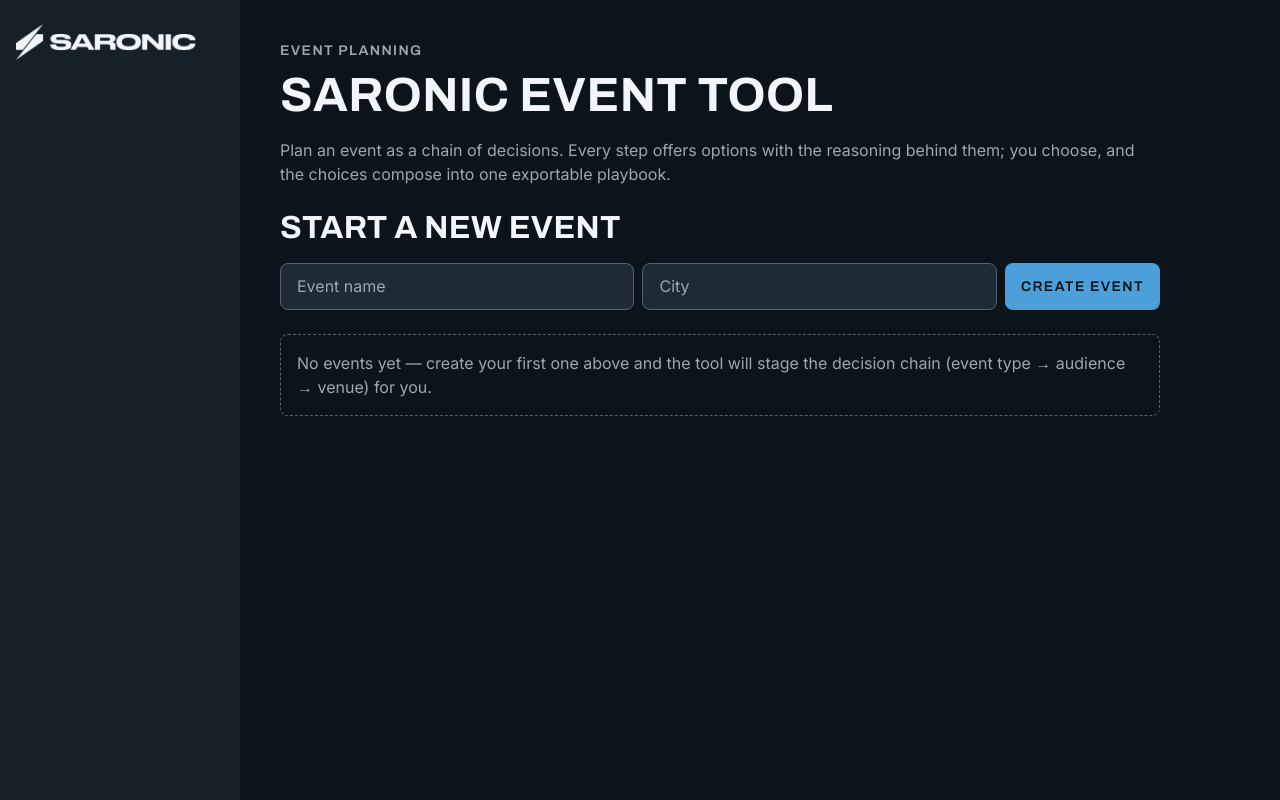
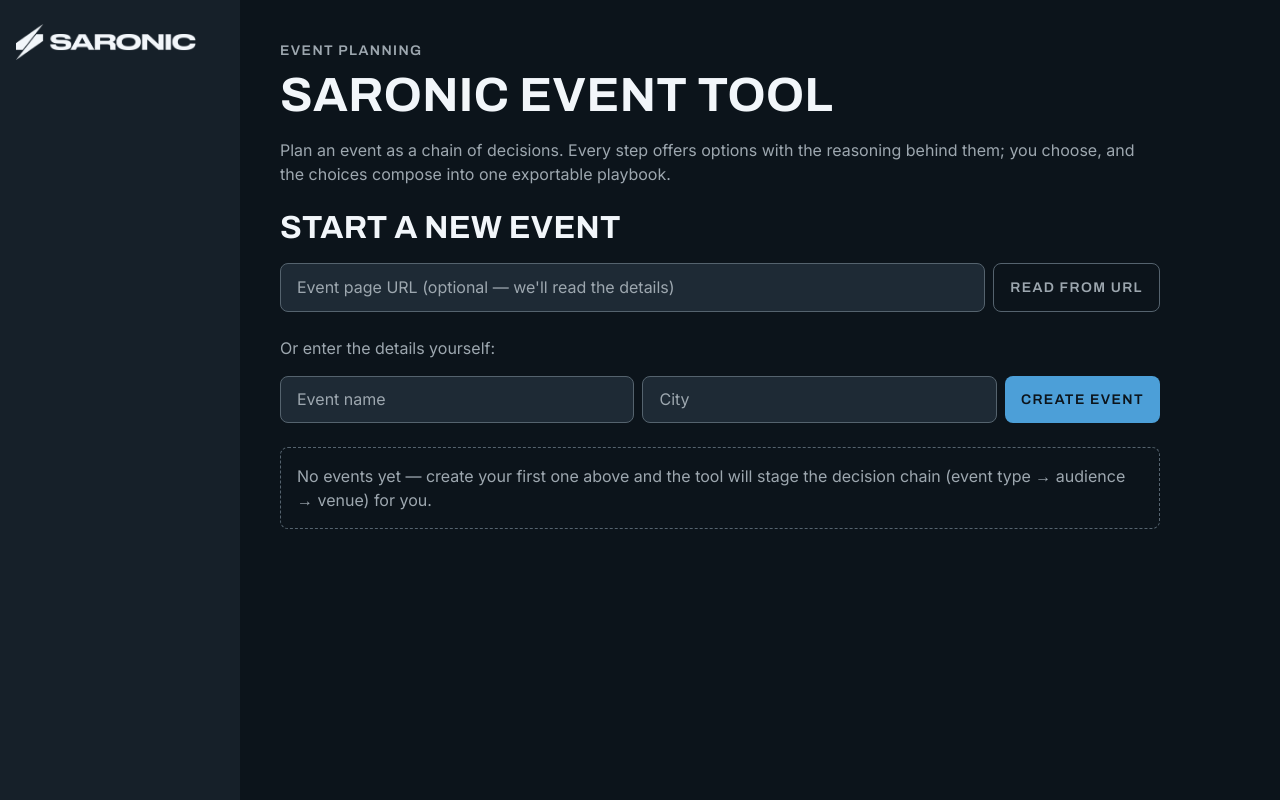
Before and after one commit to jfilipATX/saronic-event-project, a FastAPI app: page / in a window 1280 px wide. Run offline with FastAPI, Linux system fonts and the light colour scheme; data that the repository does not hold is empty.

Commit message:
P2-1 (part 3): create-screen URL intake and confirm flow
Paste a URL -> proposed facts -> coordinator confirms/corrects -> event created.
Nothing is written before confirmation, and every failure path renders the same
page with the manual form intact, so a refused or broken URL is a detour rather
than a dead end (per the product ruling).

- POST /events/scrape fetches and PROPOSES; it creates nothing.
- confirmed values are stored as event_variables with notes attributing them to
  the source page; blank fields are treated as a decision not to record.
- a corrected value always wins over the scraped one.

Two real defects found while verifying, both worse than the feature:

1. Running the test suite made LIVE Claude API calls and spent real money. The
   slides route calls get_client() whenever .env has a key and the flag on, so
   results depended on whose machine ran them - 27s vs 4s. tests/conftest.py now
   forces mock mode for the whole suite regardless of local .env. monkeypatch.setenv
   alone was not enough: app.config loads .env at import with override=False, so
   the file's values are already in os.environ before any fixture runs; the
   fixture patches Config.claude_enabled, the only place that actually decides.
   Four tests that legitimately assert the enabling logic opt out via a marker.

2. USE_REAL_CLAUDE=1 with a blank key counted as enabled, so a half-configured
   .env produced slow failing network calls instead of clean mock mode.
   claude_enabled now strips before testing the key.

Live-verified end to end with the real API: 7/7 facts extracted correctly from a
sample event page for $0.0152, and the sponsor named on the page was correctly
NOT reported as the venue. UI verified too: SSRF refusal and dead-host failure
both land on manual entry, blank facts are not stored, server confirmed down by
port probe rather than pgrep.

431/431 green, suite back to ~4s.

```diff
--- a/app/main.py
+++ b/app/main.py
@@ -22,10 +22,13 @@ from fastapi.staticfiles import StaticFiles
 from fastapi.templating import Jinja2Templates
 
 from app.db import repository as repo, schema_sql_text as sql
-from app.db.models import Attendee
+from app.db.models import Attendee, EventVariable
 from app.features.deck import build_deck, render_deck_markdown
+from app.features.event_facts import build_fact_options, extract_facts
 from app.features.images import ImageResolver
 from app.features.playbook import STEP_TITLES, compose_playbook, render_markdown
+from app.features.url_fetch import fetch_url
+from app.features.url_guard import UnsafeUrlError
 from app.features.qr_checkin import (
     STATE_ALREADY,
     STATE_TAMPERED,
@@ -46,6 +49,19 @@ _NAV = (
 
 #: Set by create_app so helpers/tests can reach the active database.
 CURRENT_DB = "events.db"
+
+
+def _scrape_client():
+    """Claude client for URL extraction, or None when real Claude is off.
+
+    A separate seam from the deck's client so tests can stub extraction without
+    touching slide copy, and so mock mode never fabricates event facts.
+    """
+    from app.claude.client import get_client
+    from app.config import load_config
+
+    cfg = load_config()
+    return get_client(cfg) if cfg.claude_enabled else None
 
 
 def _signing_secret() -> str:
@@ -179,11 +195,82 @@ def create_app(db_path: Optional[str] = None) -> FastAPI:
             {"event": None, "steps": [], "events": events},
         )
 
+    @app.post("/events/scrape", response_class=HTMLResponse)
+    def scrape_event_url(request: Request, event_url: str = Form("")):
+        """Fetch a URL and PROPOSE facts. Creates nothing.
+
+        Every failure path renders the same page with the manual form intact, so
+        a refused or broken URL costs the coordinator a detour, never the flow.
+        """
+        problem = ""
+        options = []
+        source_url = ""
+        if not event_url.strip():
+            problem = "Enter an event URL, or fill in the details manually below."
+        else:
+            try:
+                result = fetch_url(event_url)
+            except UnsafeUrlError as exc:
+                result = None
+                problem = (
+                    f"{exc} Couldn't fetch this URL safely — enter the details "
+                    "manually below."
+                )
+            if result is not None:
+                if not result.ok:
+                    problem = result.error
+                else:
+                    source_url = result.final_url
+                    facts = extract_facts(_scrape_client(), result.text,
+                                          source_url=source_url)
+                    options = build_fact_options(facts)
+                    if not options:
+                        problem = (
+                            "Nothing could be extracted from that page. Enter the "
+                            "details manually below."
+                        )
+        return templates.TemplateResponse(request, "scrape_confirm.html", {
+            "event": None,
+            "steps": [],
+            "options": options,
+            "source_url": source_url,
+            "event_url": event_url,
+            "problem": problem,
+        })
+
     @app.post("/events")
-    def create_event(name: str = Form(...), city: str = Form(...)):
+    async def create_event(request: Request):
+        """Create an event from confirmed values.
+
+        Reads the form directly: the confirmable fact fields are dynamic
+        (``fact_<field>``), and only what the coordinator actually submitted is
+        stored — nothing carries over from the scrape implicitly.
+        """
+        form = await request.form()
+        name = (form.get("name") or "").strip()
+        city = (form.get("city") or "").strip()
+        if not name or not city:
+            raise HTTPException(status_code=400,
+                                detail="An event needs a name and a city.")
+
         conn = connect()
         try:
             event_id = CoordinatorWorkflow(conn).start_event(name=name, city=city)
+            source_url = (form.get("source_url") or "").strip()
+            if source_url:
+                repo.add_variable(conn, EventVariable(
+                    event_id=event_id, kind="source_url", value=source_url,
+                    notes="Event page the details were extracted from."))
+            for key, raw in form.items():
+                if not key.startswith("fact_"):
+                    continue
+                value = (raw or "").strip()
+                if not value:
+                    continue          # a blank field is a decision not to record it
+                repo.add_variable(conn, EventVariable(
+                    event_id=event_id, kind=key[len("fact_"):], value=value,
+                    notes=f"Confirmed by the coordinator from {source_url}"
+                          if source_url else "Entered by the coordinator."))
             conn.commit()
         finally:
             conn.close()
--- a/app/ui/templates/home.html
+++ b/app/ui/templates/home.html
@@ -11,6 +11,14 @@
   </p>
 
   <h2>Start a new event</h2>
+  <form method="post" action="/events/scrape" class="form-row">
+    <input class="input" type="url" name="event_url"
+           placeholder="Event page URL (optional — we'll read the details)">
+    <button class="btn-quiet" type="submit">Read from URL</button>
+  </form>
+
+  <p class="muted">Or enter the details yourself:</p>
+
   <form method="post" action="/events" class="form-row">
     <input class="input" type="text" name="name" placeholder="Event name" required>
     <input class="input" type="text" name="city" placeholder="City" required>
```
Also changed, not shown: app/config.py (+8 -2 lines), app/ui/templates/scrape_confirm.html (added, +60 -0 lines), tests/conftest.py (added, +42 -0 lines), tests/test_claude.py (+40 -0 lines), tests/test_scrape_ui.py (added, +211 -0 lines).
